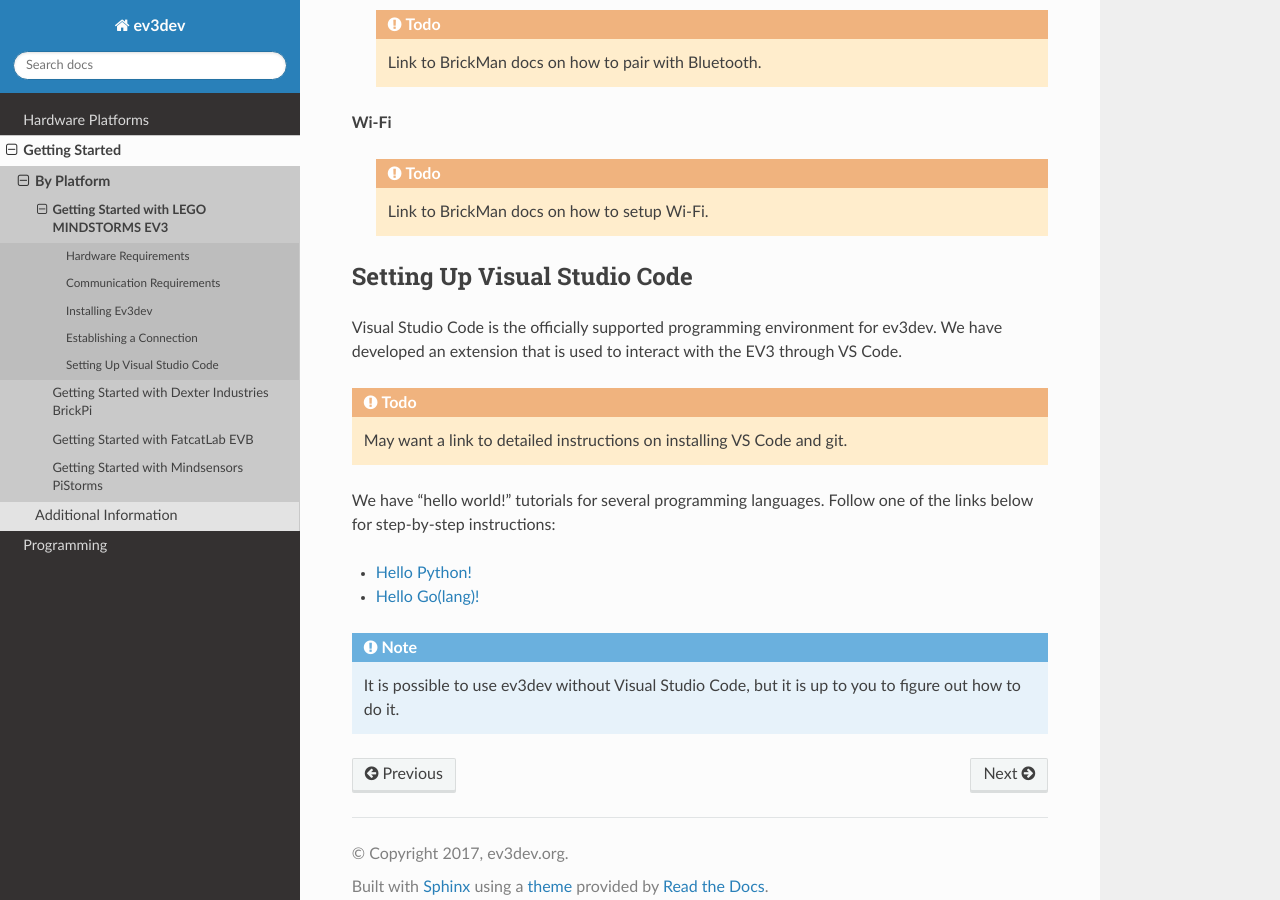
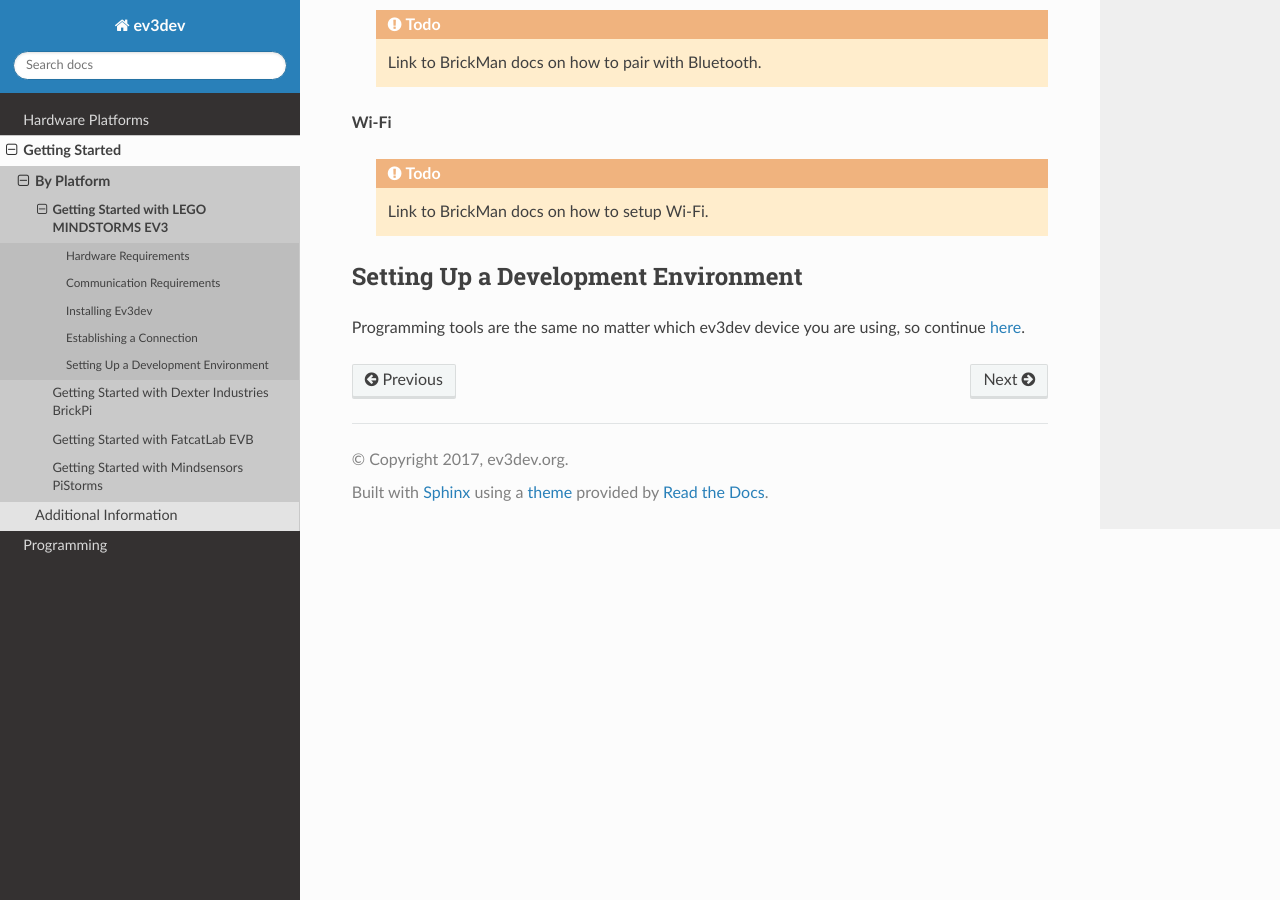
Before and after one commit to ev3dev/ev3dev, a Sphinx documentation site: the page built from docs/getting-started/ev3.rst, in a window 1280 px wide and 900 px high, scrolled down 1421 px. Built offline with Sphinx 7.4.7 and the Read the Docs theme 2.0.0, drawn with Linux system fonts in a browser that asks for light colours.

Commit message:
Consolidate and expand IDE info

```diff
--- a/docs/getting-started/ev3.rst
+++ b/docs/getting-started/ev3.rst
@@ -70,20 +70,8 @@
   .. todo:: Link to BrickMan docs on how to setup Wi-Fi.
 
 
-Setting Up Visual Studio Code
-=============================
+Setting Up a Development Environment
+====================================
 
-Visual Studio Code is the officially supported programming environment for ev3dev.
-We have developed an extension that is used to interact with the EV3 through
-VS Code.
-
-.. todo:: May want a link to detailed instructions on installing VS Code and git.
-
-We have "hello world!" tutorials for several programming languages. Follow one
-of the links below for step-by-step instructions:
-
-* `Hello Python! <https://github.com/ev3dev/vscode-hello-python#readme>`_
-* `Hello Go(lang)! <https://github.com/ev3dev/vscode-hello-go#readme>`_
-
-.. note:: It is possible to use ev3dev without Visual Studio Code, but it
-   is up to you to figure out how to do it.
+Programming tools are the same no matter which ev3dev device you are using, so
+continue :doc:`here </programming/ides>`.
--- a/docs/programming/index.rst
+++ b/docs/programming/index.rst
@@ -7,3 +7,4 @@
 
     basics
     languages
+    ides
```
Also changed, not shown: docs/getting-started/brickpi.rst (+4 -16 lines), docs/getting-started/evb.rst (+4 -16 lines), docs/getting-started/pistorms.rst (+4 -16 lines), docs/programming/ides.rst (added, +47 -0 lines).
